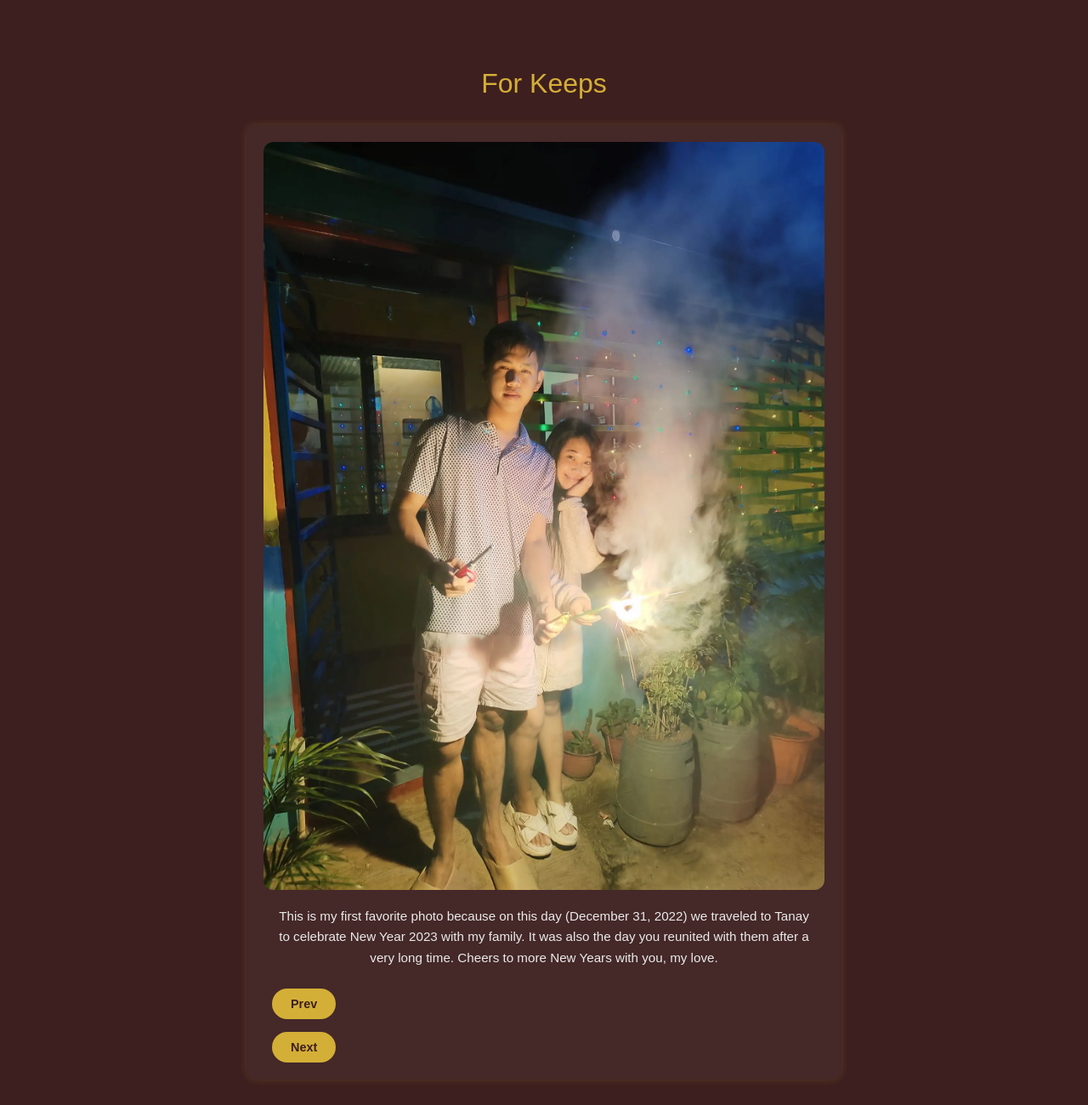
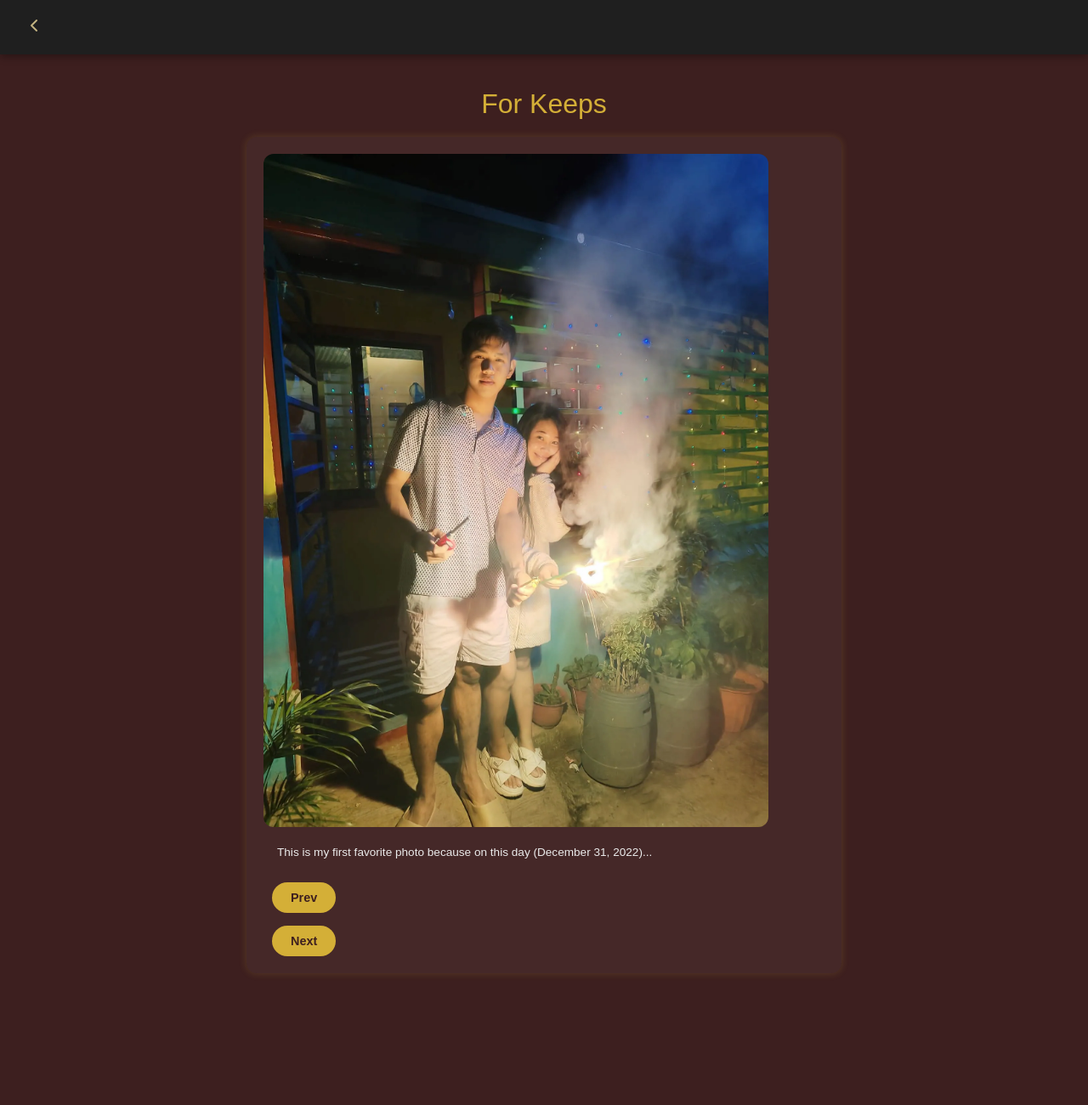
Before and after one commit to Sheismae06/Dy-s-Quarter-Life, a plain HTML site: page album.html in a window 1280 px wide. Shown: the whole page at 85% size. After the commit the page ends 1165 px from the top, so only its background shows below. Drawn offline with Linux system fonts and the light colour scheme.

Commit message:
Update album.html

```diff
--- a/album.html
+++ b/album.html
@@ -12,45 +12,80 @@
       font-family: 'Poppins', sans-serif;
       margin: 0;
       padding: 0;
-      text-align: center;
       overflow-x: hidden;
+    }
+
+    /* Navbar */
+    .navbar {
+      position: fixed;
+      top: 0;
+      left: 0;
+      width: 100%;
+      height: 64px;
+      background-color: #1F1F1F;
+      display: flex;
+      align-items: center;
+      padding: 0 28px;
+      z-index: 1000;
+      box-shadow: 0 2px 10px rgba(0, 0, 0, 0.4);
+    }
+
+    .back-icon {
+      width: 24px;
+      height: 24px;
+      fill: #C2B280;
+      cursor: pointer;
+      transition: transform 0.2s ease;
+    }
+
+    .back-icon:hover {
+      transform: scale(1.1);
+    }
+
+    .spacer {
+      height: 64px;
     }
 
     .title {
       color: #D4AF37;
       font-size: 2rem;
-      margin: 80px 20px 20px;
+      margin: 40px 20px 20px;
+      text-align: center;
     }
 
     .slide-container {
       max-width: 700px;
-      margin: 30px auto;
+      margin: 20px auto;
       background-color: rgba(255, 255, 255, 0.04);
       border-radius: 12px;
       padding: 20px;
       box-shadow: 0 0 10px rgba(212, 175, 55, 0.2);
       position: relative;
+      transition: all 0.4s ease;
     }
 
     .slide {
       display: none;
-      animation: fade 0.6s ease-in-out;
-    }
-
-    .slide img {
-      max-width: 100%;
-      border-radius: 12px;
-      margin-bottom: 15px;
-    }
-
-    .slide p {
-      font-size: 0.95rem;
-      line-height: 1.6;
-      color: #EAEAEA;
+      animation: fadeInSlide 0.5s ease-in-out;
     }
 
     .slide.active {
       display: block;
+    }
+
+    .slide img {
+      max-width: 90%;
+      border-radius: 12px;
+      margin-bottom: 15px;
+      animation: fadeIn 0.8s ease-in-out;
+    }
+
+    .slide p {
+      font-size: 0.85rem;
+      line-height: 1.6;
+      color: #EAEAEA;
+      animation: fadeIn 1s ease-in-out;
+      transition: all 0.4s ease;
     }
 
     .btn {
@@ -70,13 +105,39 @@
       background-color: #c49b3f;
     }
 
-    @keyframes fade {
-      from {opacity: 0;}
-      to {opacity: 1;}
+    @keyframes fadeInSlide {
+      from { opacity: 0; transform: translateY(10px); }
+      to { opacity: 1; transform: translateY(0); }
+    }
+
+    @keyframes fadeIn {
+      from { opacity: 0; }
+      to { opacity: 1; }
+    }
+
+    @media (max-width: 600px) {
+      .slide p {
+        font-size: 0.8rem;
+      }
+
+      .slide img {
+        max-width: 100%;
+      }
     }
   </style>
 </head>
 <body>
+
+  <!-- Navbar -->
+  <div class="navbar">
+    <a href="letter.html">
+      <svg class="back-icon" xmlns="http://www.w3.org/2000/svg" viewBox="0 0 24 24">
+        <path d="M15 18l-6-6 6-6" stroke="#C2B280" stroke-width="2" fill="none" stroke-linecap="round" stroke-linejoin="round"/>
+      </svg>
+    </a>
+  </div>
+
+  <div class="spacer"></div>
 
   <div class="title">For Keeps</div>
 
@@ -84,32 +145,32 @@
 
     <div class="slide active">
       <img src="FB_IMG_1752122440480.webp" alt="Slide 1" />
-      <p>This is my first favorite photo because on this day (December 31, 2022) we traveled to Tanay to celebrate New Year 2023 with my family. It was also the day you reunited with them after a very long time. Cheers to more New Years with you, my love.</p>
+      <p>This is my first favorite photo because on this day (December 31, 2022)...</p>
     </div>
 
     <div class="slide">
       <img src="FB_IMG_1752323315519 (1).webp" alt="Slide 2" />
-      <p>This moment was when we went to MOA. Simula naghiwalay tayo, that day nalang ulit tayo nakapunta ulit sa MOA. That day also, we had a misunderstanding but honestly, it’s also the day I truly felt how much you love me. Even when I kept pushing you away and tried to break up with you, you never left. Tinakbuhan kita and tinaguan, hindi ka napagod hanapin ako. Despite how annoyed and hurt you must have been because of my attitude that day, you stayed. We still went home together. I’m really sorry for what happened. I know we were both wrong, but I made things worse with how I acted. Sorry talaga. I’m sorry again, love. I promise I won’t let that happen again. Thank you for staying.</p>
+      <p>This moment was when we went to MOA...</p>
     </div>
 
     <div class="slide">
       <img src="FB_IMG_1752243357450.webp" alt="Slide 3" />
-      <p>On this day naman, we went to Manila Ocean Park—first time natin pumunta doon (thanks to Concentrix, libre lahat pati food!). Sobrang saya ko that time kasi we really enjoyed the sightseeing, panonood ng sea lions, at marami pang iba. Sana soon, makabalik tayo ulit doon... pero this time, kasama na natin ang little ones natin if papalarin at ibibigay na ni Lord.</p>
+      <p>On this day naman, we went to Manila Ocean Park...</p>
     </div>
 
     <div class="slide">
       <img src="Polish_20250712_212114634.webp" alt="Slide 4" />
-      <p>I love this picture too, kasi ito yung time na nag-bike tayo sa Riverbanks after natin lakarin yung PAG-IBIG mo. Ang init noon, pero sobrang saya kasi we were just enjoying our time. Nagmasid, kumain, at nag-bike. Hindi man ito yung first time natin pumunta dito, kasi ilang beses na rin tayong nagpunta, pero ewan ko, this one’s one of my favorites. Konti lang kasi yung tao that day, kaya ang sarap ng feeling—parang ang dami nating nasulit.</p>
+      <p>I love this picture too, kasi ito yung time na nag-bike tayo sa Riverbanks...</p>
     </div>
 
     <div class="slide">
       <img src="Polish_20250712_212348450.webp" alt="Slide 5" />
-      <p>Naalala mo 'to? Ito yung time na umalis tayo tapos nakalimutan natin magdala ng payong. Ang ginawa mo pa nga noon, humingi ka ng laundry plastic sa laundry shop malapit sa binabaan natin ng jeep. That day reminded me of our first time na naligo tayo sa ulan, way back 2019. Para tayong mga bata—takbuhan, tawanan, at enjoy lang sa ulan. Alam mo naman noon na hindi ko talaga gusto ang ulan, kasi halos lahat ng malungkot na moments sa buhay ko, umuulan. Pero nagbago ‘yon dahil sa’yo. Tinulungan mo akong kalimutan 'yung sakit at matutunang i-enjoy… at mahalin ang ulan. Thank you, love.</p>
+      <p>Naalala mo 'to? Ito yung time na umalis tayo tapos nakalimutan natin magdala ng payong...</p>
     </div>
 
     <div class="slide">
       <img src="Polish_20250712_212903018.webp" alt="Slide 6" />
-      <p>I have a lot of favorite pictures—actually, lahat ng photos natin together are my favorites. Minsan lang rin tayo nakakakuha ng pictures kasi we’re always so caught up enjoying our moments together. And for me, that’s enough. Basta tayong dalawa, we laugh, we love, and it always feels like we’re in our own little world. I can’t wait to capture more memories with you. And I hope, soon,there’ll be three of us in one picture or even more, when the time is right, and God finally blesses us with our little ones. I can't wait to build a big, happy family with you.</p>
+      <p>I have a lot of favorite pictures—actually, lahat ng photos natin together are my favorites...</p>
       <button class="btn" onclick="goWatch()">Watch</button>
     </div>
 
@@ -147,5 +208,6 @@
       window.location.href = 'video.html';
     }
   </script>
+
 </body>
 </html>
```
